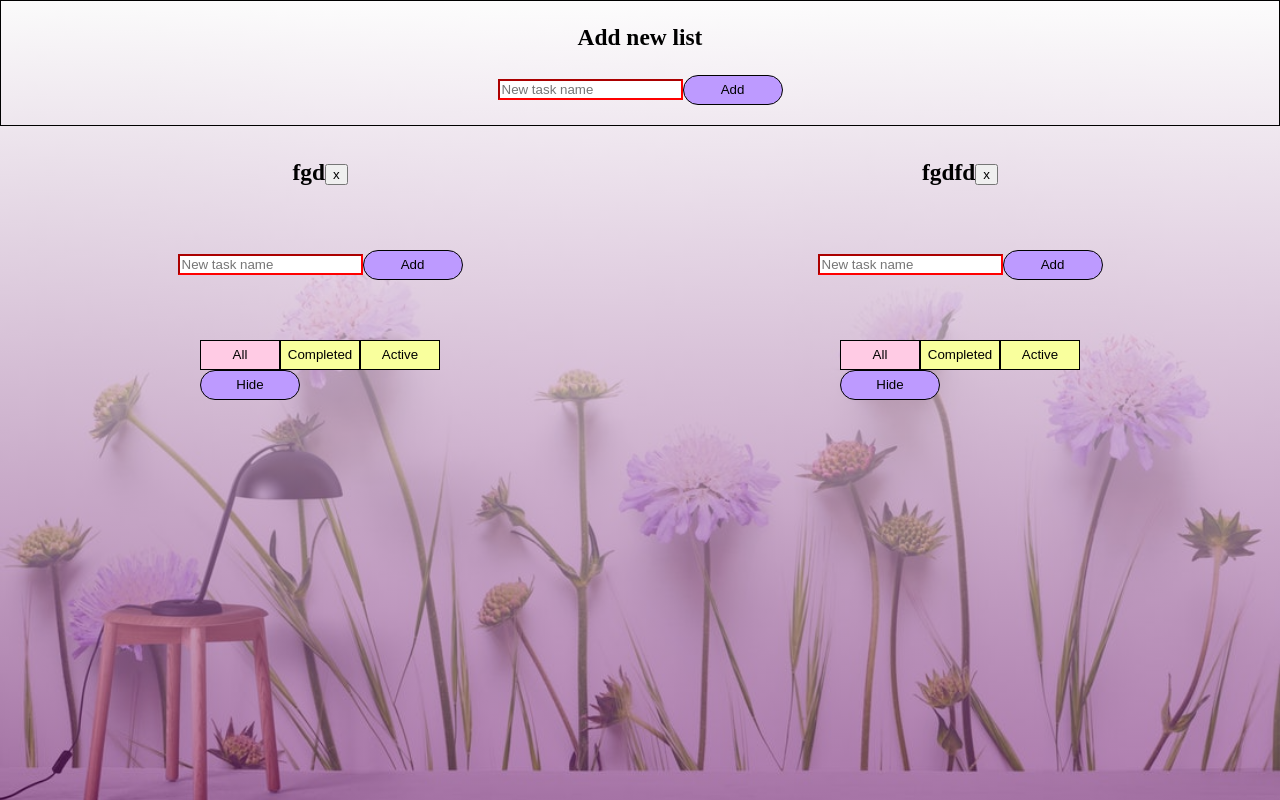
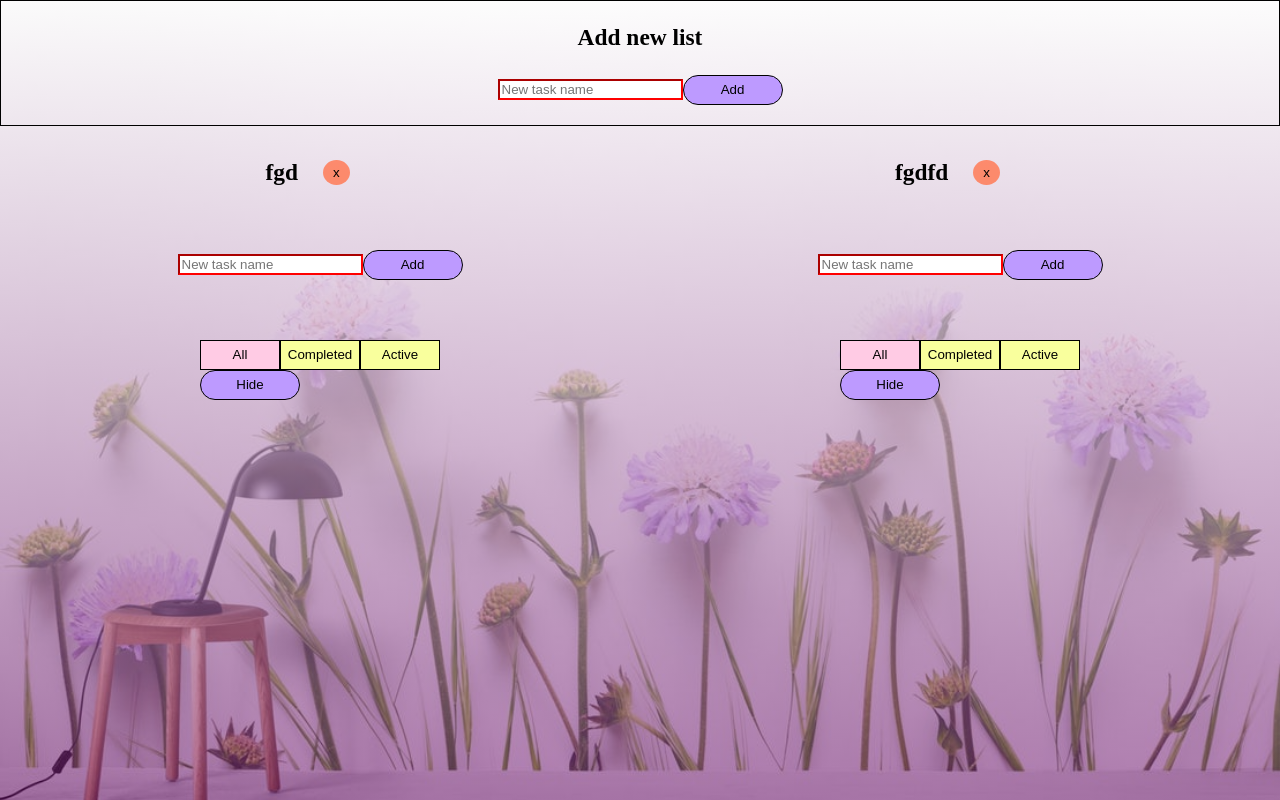
Before and after one commit to Tatiana-256/To-do-list, a React (Create React App) app: page / in a window 1280 px wide. Built offline with nearby package versions, Linux system fonts and the light colour scheme.

Commit message:
fix problem with adding new task. add styles

```diff
--- a/src/App.css
+++ b/src/App.css
@@ -1,7 +1,7 @@
 .App {
     display: flex;
     flex-direction: column;
-    height: 100vh;
+    min-height: 100vh;
     background-image: linear-gradient(
             rgba(255, 255, 255, 0.87),
             rgba(100, 0, 100, 0.50)
@@ -9,7 +9,7 @@
     url("./common/fone.jpg");
     background-size: cover;
     background-position: center;
-    background-repeat: no-repeat;
+    background-repeat: inherit;
 }
 
 .header {
@@ -19,11 +19,11 @@
 
 .toDo {
     display: flex;
-    flex-wrap: nowrap;
+    flex-wrap: wrap;
 }
 
 .todoList {
-    width: 700px;
+    /*width: 700px;*/
     margin: 0 auto;
     display: flex;
     align-items: center;
@@ -69,6 +69,15 @@
 
 }
 
+.delete{
+    background-color: rgba(255, 124, 87, 0.86);
+    border:  black;
+    margin: 5px 25px;
+    padding: 5px 10px;
+    border-radius: 50%;
+
+}
+
 .inpt {
     display: flex;
     align-items: center;
--- a/src/components/TodoListTask.jsx
+++ b/src/components/TodoListTask.jsx
@@ -44,7 +44,7 @@ class TodoListTask extends React.Component {
                         <span onClick={this.activateEditMode}>
                             {this.props.task.id} - {this.props.task.title}
                         </span>}
-                    <button onClick={this.deleteTask}>x</button>
+                    <button className='delete' onClick={this.deleteTask}>x</button>
                 </div>
             </div>
         </div>
--- a/src/components/TodoListTitle.jsx
+++ b/src/components/TodoListTitle.jsx
@@ -5,7 +5,7 @@ const TodoListTitle = (props) => {
     return <div className='inpt'>
         <div><h3>{props.title}</h3></div>
         <div>
-            <button onClick={props.deleteToDoList}>x</button>
+            <button className='delete' onClick={props.deleteToDoList}>x</button>
         </div>
     </div>
 }
--- a/src/index.js
+++ b/src/index.js
@@ -6,7 +6,7 @@ import * as serviceWorker from './serviceWorker';
 import {Provider} from "react-redux";
 import store from "./store/store";
 
-ReactDOM.render(<Provider store={store}> <App/> </Provider>, document.getElementById('root'));
+ReactDOM.render(<Provider store={store}><App/></Provider>, document.getElementById('root'));
 
 // If you want your app to work offline and load faster, you can change
 // unregister() to register() below. Note this comes with some pitfalls.
--- a/src/store/store.js
+++ b/src/store/store.js
@@ -23,7 +23,6 @@ const reducer = (state = initialState, action) => {
                     return {...task, tasks: [...task.tasks, action.newTask]}
                 }
             })
-            debugger
             return {...state, toDoLists: newTasks}
         case 'CHANGE_TASK':
             return {
@@ -32,7 +31,7 @@ const reducer = (state = initialState, action) => {
                             return task
                         } else {
                             return {
-                                ...task, tasks: [task.tasks.map(t => {
+                                ...task, tasks: [...task.tasks.map(t => {
                                     if (t.id !== action.taskId) {
                                         return t
                                     } else {
@@ -62,7 +61,6 @@ const reducer = (state = initialState, action) => {
                     }
                 })
             }
-
     }
     return state;
 }
```
